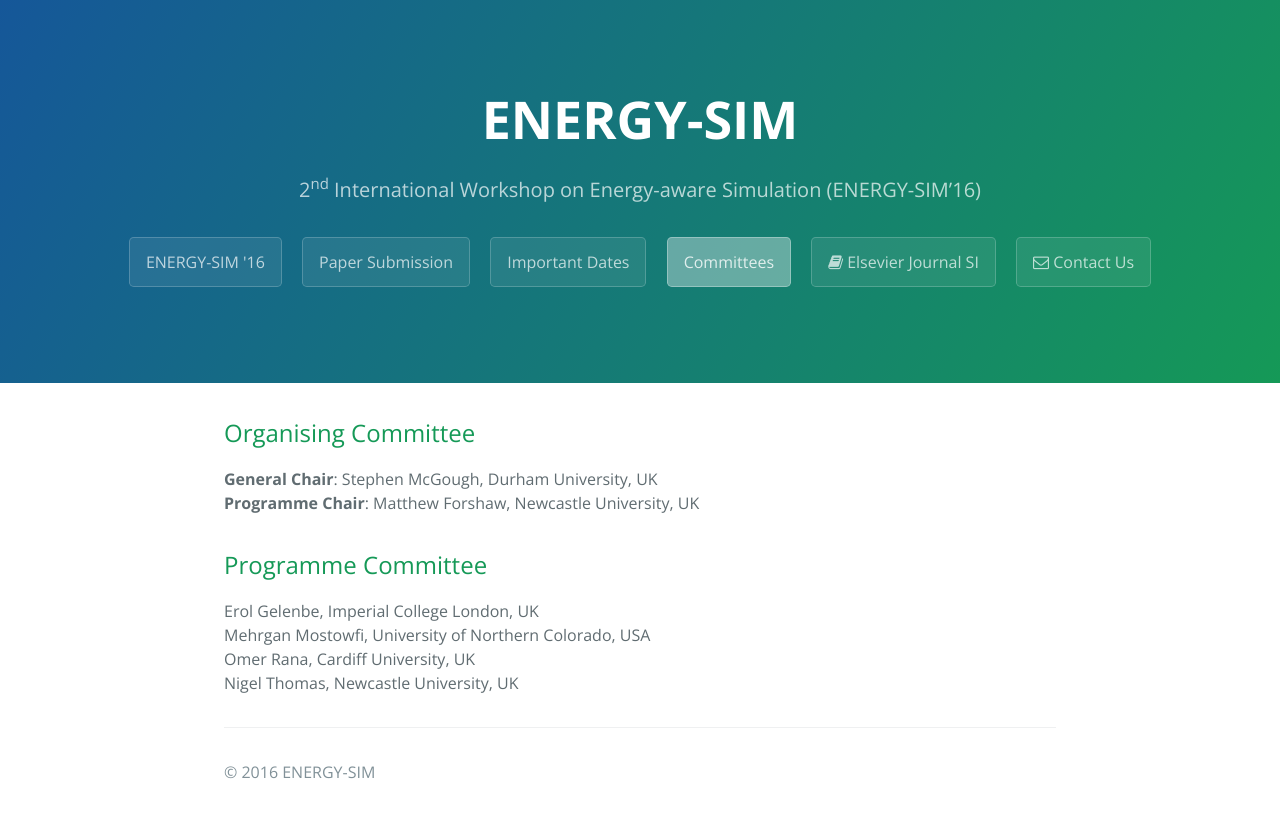
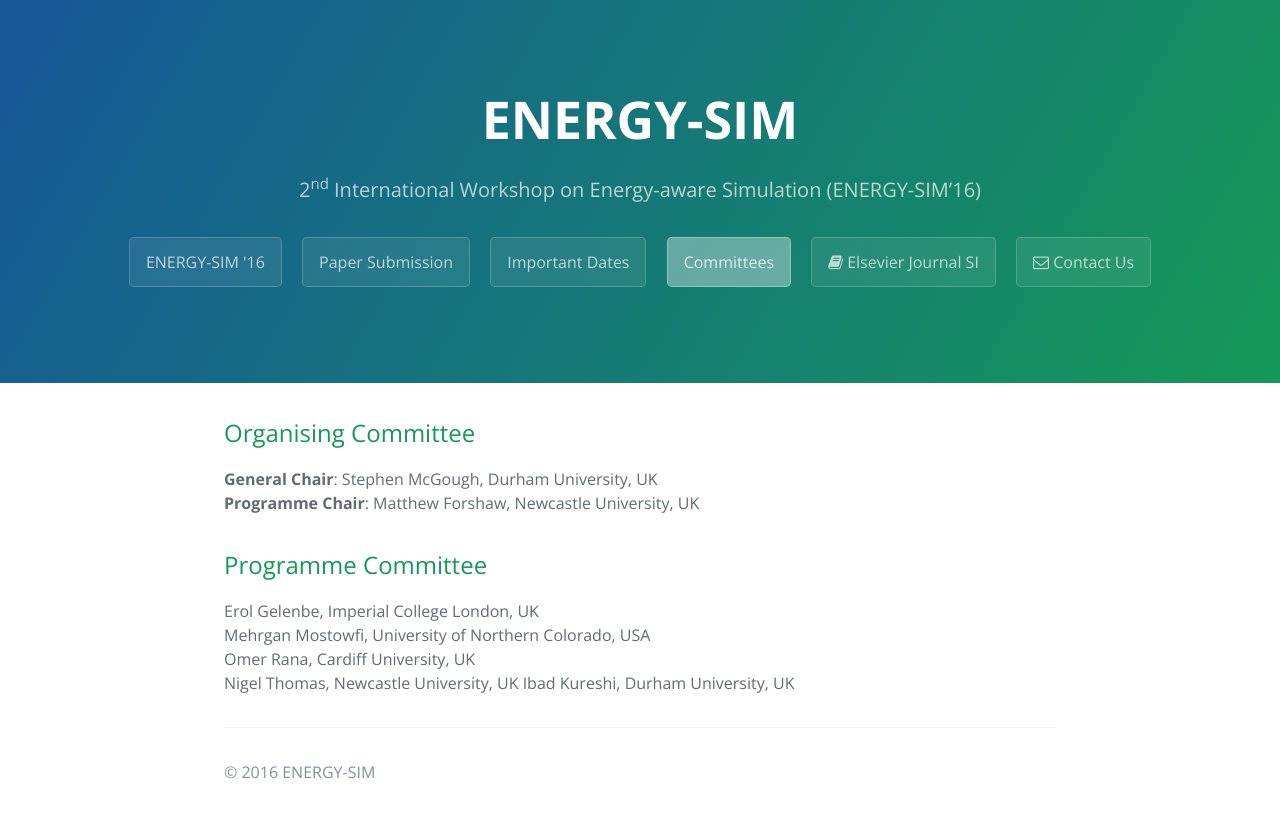
Before and after one commit to ENERGY-SIM/energy-sim.github.io, a Jekyll site: the page built from committees.md, in a window 1280 px wide. Shown: the top 818 px of the page. Built offline with Jekyll 4.4.1, drawn with Linux system fonts in a browser that asks for light colours; nearby versions of some CDN libraries; library files that are not in the unit come from our copies.

Commit message:
Update committees.md

```diff
--- a/committees.md
+++ b/committees.md
@@ -14,3 +14,4 @@ Erol Gelenbe, Imperial College London, UK<br/>
 Mehrgan Mostowfi, University of Northern Colorado, USA<br/>
 Omer Rana, Cardiff University, UK<br/>
 Nigel Thomas, Newcastle University, UK
+Ibad Kureshi, Durham University, UK
```
